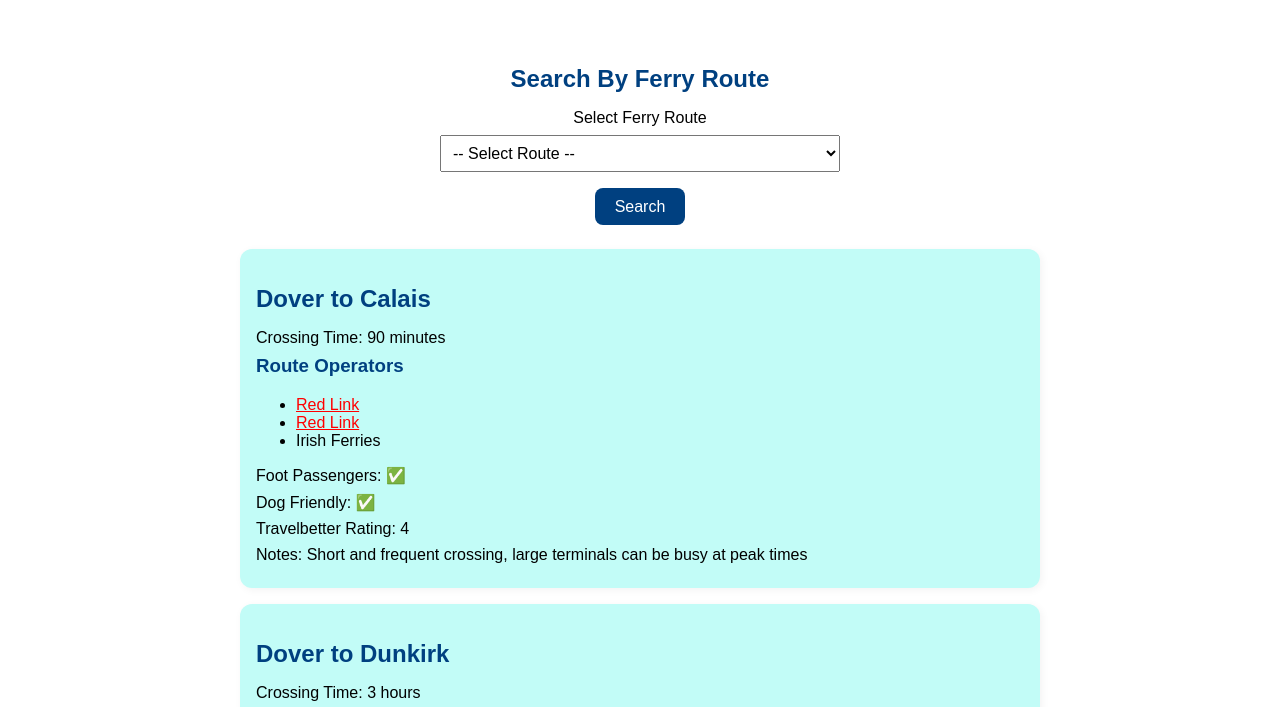
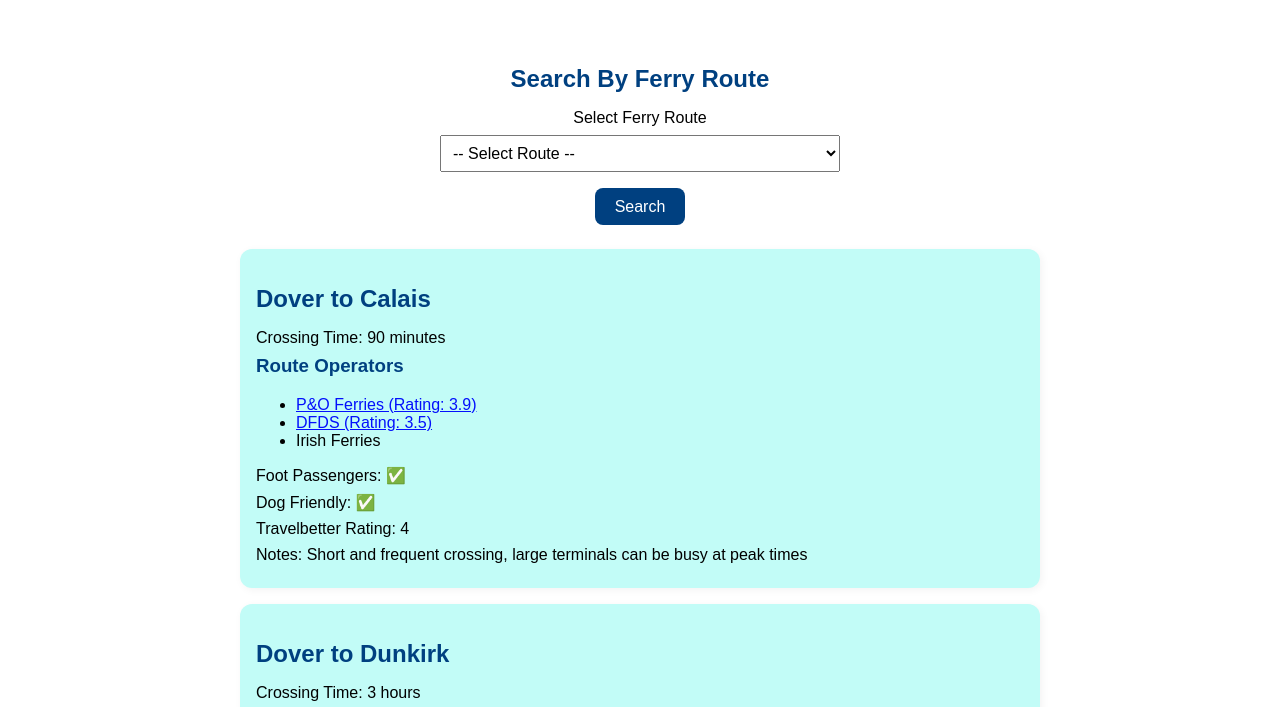
Before and after one commit to carl-travelbetter/ferry-finder, a plain HTML site: page index.html in a window 1280 px wide. Both pictures are taken after a click on the button "Search". Shown: the part 91-798 px from the top of the page. Drawn offline with Linux system fonts and the light colour scheme.

Commit message:
Add files via upload

```diff
--- a/ferryfinder.css
+++ b/ferryfinder.css
@@ -166,7 +166,7 @@ summary {
 
 .operator-link {
   text-decoration: underline; /* or none, depending on your style */
-  color: red; /* keeps it the same color as the surrounding text */
+  color: #030ffc; /* keeps it the same color as the surrounding text */
   font-weight: 500; /* slightly bolder if you want it to stand out a little */
 }
 
--- a/ferryfinder.js
+++ b/ferryfinder.js
@@ -59,8 +59,7 @@ function searchByCrossing() {
                  const link = document.createElement('a');
                  link.classList.add('operator-link');
                  link.href = matchingOperator.link;
-                 //link.textContent = `${matchingOperator.operator} (Rating: ${matchingOperator.travelbetterRating})`;
-                 link.textContent = 'Red Link';
+                 link.textContent = `${matchingOperator.operator} (Rating: ${matchingOperator.travelbetterRating})`;
                  link.target = "_blank";
                  operatorItem.appendChild(link);
              } else {
```
